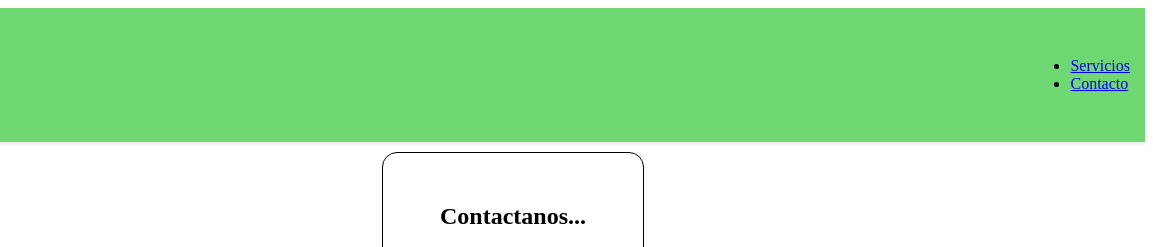
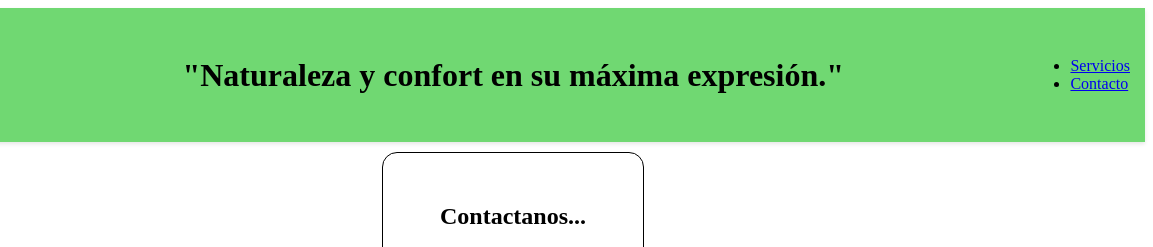
Before and after one commit to 97ayelen/Web1_TPIntegrador, a plain HTML site: page contacto.html in a window 1280 px wide. Shown: the top 247 px of the page, 127-1280 px from the left. Drawn offline with Linux system fonts and the light colour scheme.

Commit message:
Agrego slogan en header

```diff
--- a/contacto.html
+++ b/contacto.html
@@ -10,7 +10,10 @@
 <body>
     <header class="cabecera">
         <a href="index.html"><img src="img/logo.png" width="100px" height="100px" alt="Logo del sitio"></a>
-        <nav class="menu">
+
+       <h1>"Naturaleza y confort en su máxima expresión."</h1>
+
+       <nav class="menu">
             <ul>
                 <li>
                     <a href="servicios.html">Servicios</a>
```
Also changed, not shown: servicios.html (+3 -0 lines).
